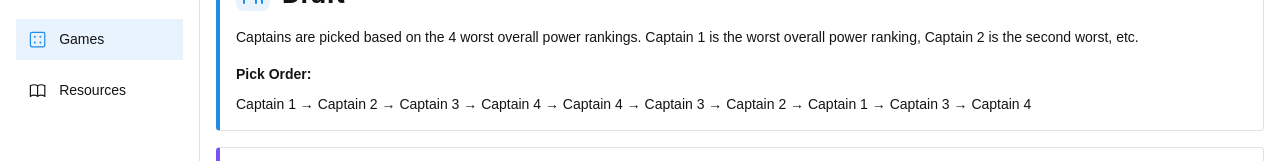
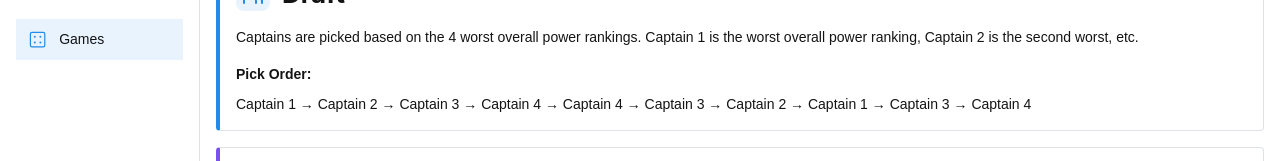
Before and after one commit to jonaspeekpainting/bach, a Next.js app: page /games in a window 1280 px wide. Shown: the part 209-370 px from the top of the page. Built offline with nearby package versions, Linux system fonts and the light colour scheme.

Commit message:
Remove resources

```diff
--- a/components/Navigation.tsx
+++ b/components/Navigation.tsx
@@ -24,7 +24,6 @@ export function Navigation({ opened, toggle }: NavigationProps) {
     { label: "Rankings", href: "/rankings", icon: IconTrophy },
     { label: "Leaderboard", href: "/leaderboard", icon: IconChartBar },
     { label: "Games", href: "/games", icon: IconDice },
-    { label: "Resources", href: "/resources", icon: IconBook },
   ];
 
   return (
@@ -137,8 +136,7 @@ export function MobileHeader() {
   const title = pathname === "/schedule" ? "Schedule" :
                 pathname === "/rankings" ? "Rankings" :
                 pathname === "/leaderboard" ? "Leaderboard" :
-                pathname === "/games" ? "Games" :
-                pathname === "/resources" ? "Resources" : "App";
+                pathname === "/games" ? "Games" : "App";
 
   return (
     <AppShell.Header hiddenFrom="sm" p="md">
```
